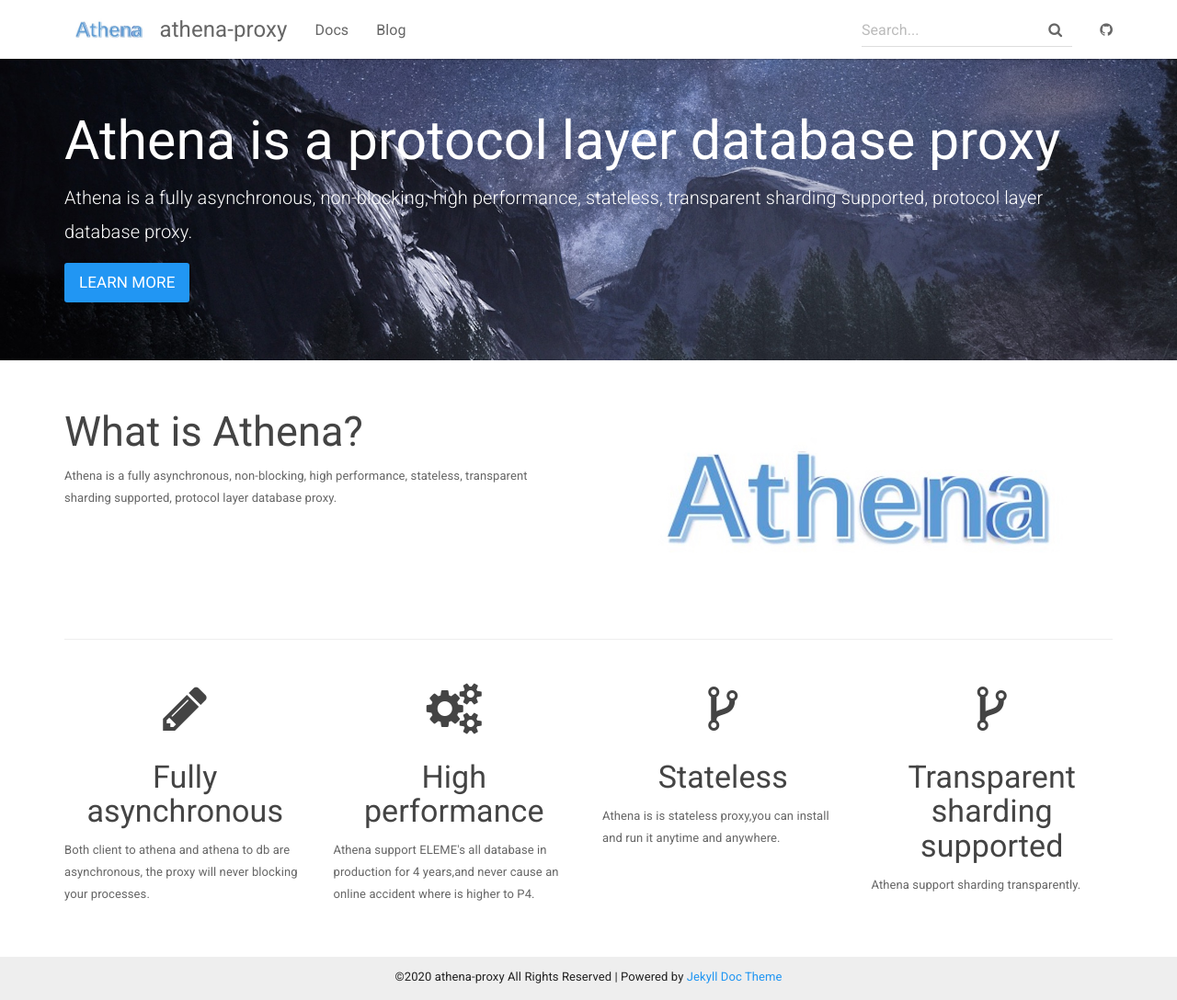
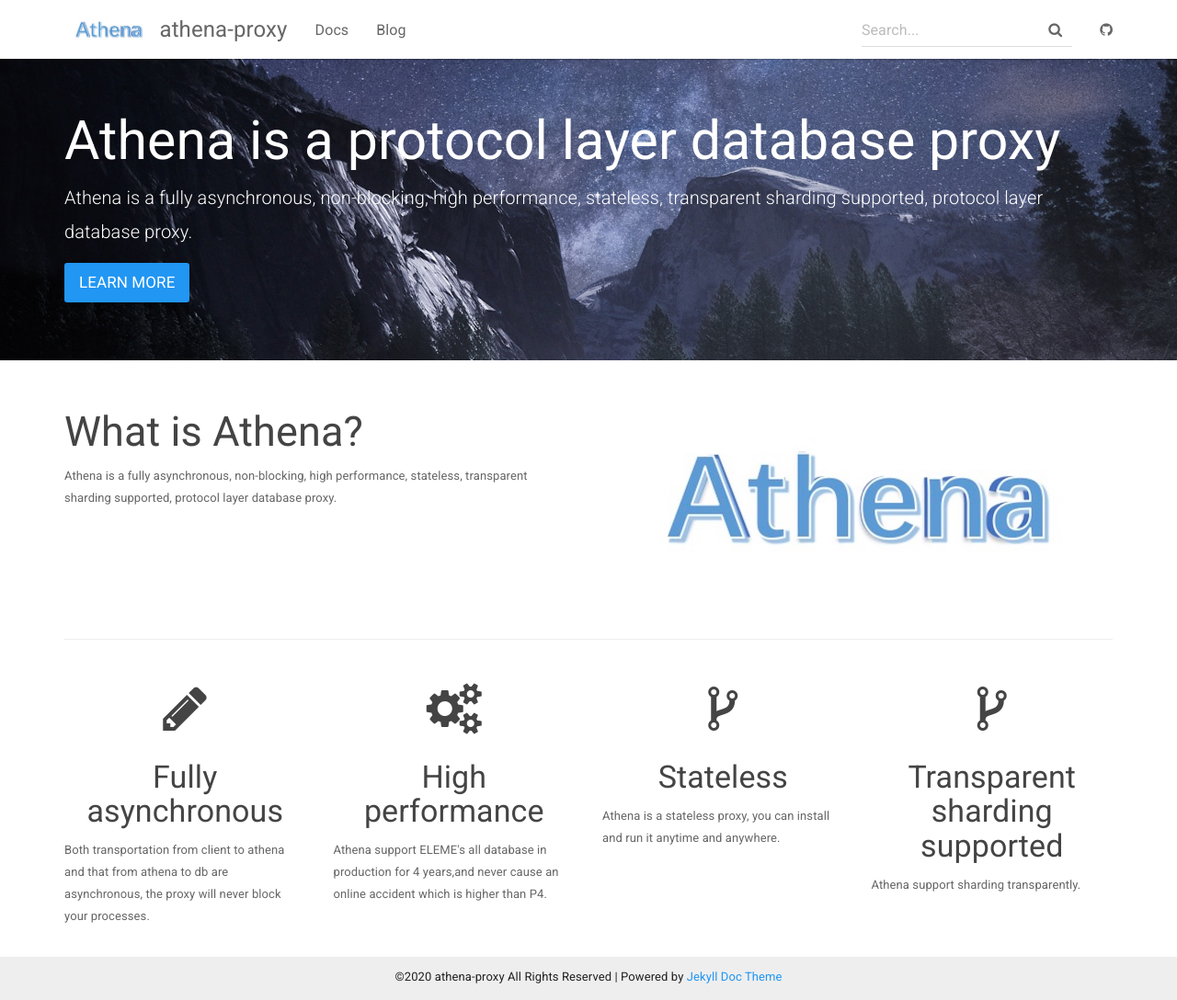
Before and after one commit to athena-proxy/athena-proxy.github.io, a Jekyll site: the page built from index.html, in a window 1280 px wide and 1088 px high. Shown: the whole window at 92% size. Built offline with Jekyll 4.4.1, drawn with Linux system fonts in a browser that asks for light colours.

Commit message:
correct some syntax errors

```diff
--- a/index.html
+++ b/index.html
@@ -25,18 +25,18 @@ layout: default
         <div class="col-sm-3">
             <h1 class="text-center"><i class="fa fa-pencil" aria-hidden="true"></i></h1>
             <h3 class="text-center">Fully asynchronous</h3>
-            <p>Both client to athena and athena to db are asynchronous, the proxy will never blocking your processes.
+            <p>Both transportation from client to athena and that from athena to db are asynchronous, the proxy will never block your processes.
             </p>
         </div>
         <div class="col-sm-3">
             <h1 class="text-center"><i class="fa fa-cogs" aria-hidden="true"></i></h1>
             <h3 class="text-center">High performance</h3>
-            <p>Athena support ELEME's all database in production for 4 years,and never cause an online accident where is higher to P4.</p>
+            <p>Athena support ELEME's all database in production for 4 years,and never cause an online accident which is higher than P4.</p>
         </div>
         <div class="col-sm-3">
             <h1 class="text-center"><i class="fa fa-code-fork" aria-hidden="true"></i></h1>
             <h3 class="text-center">Stateless</h3>
-            <p>Athena is is stateless proxy,you can install and run it anytime and anywhere.</p>
+            <p>Athena is a stateless proxy, you can install and run it anytime and anywhere.</p>
         </div>
         <div class="col-sm-3">
             <h1 class="text-center"><i class="fa fa-code-fork" aria-hidden="true"></i></h1>
```
